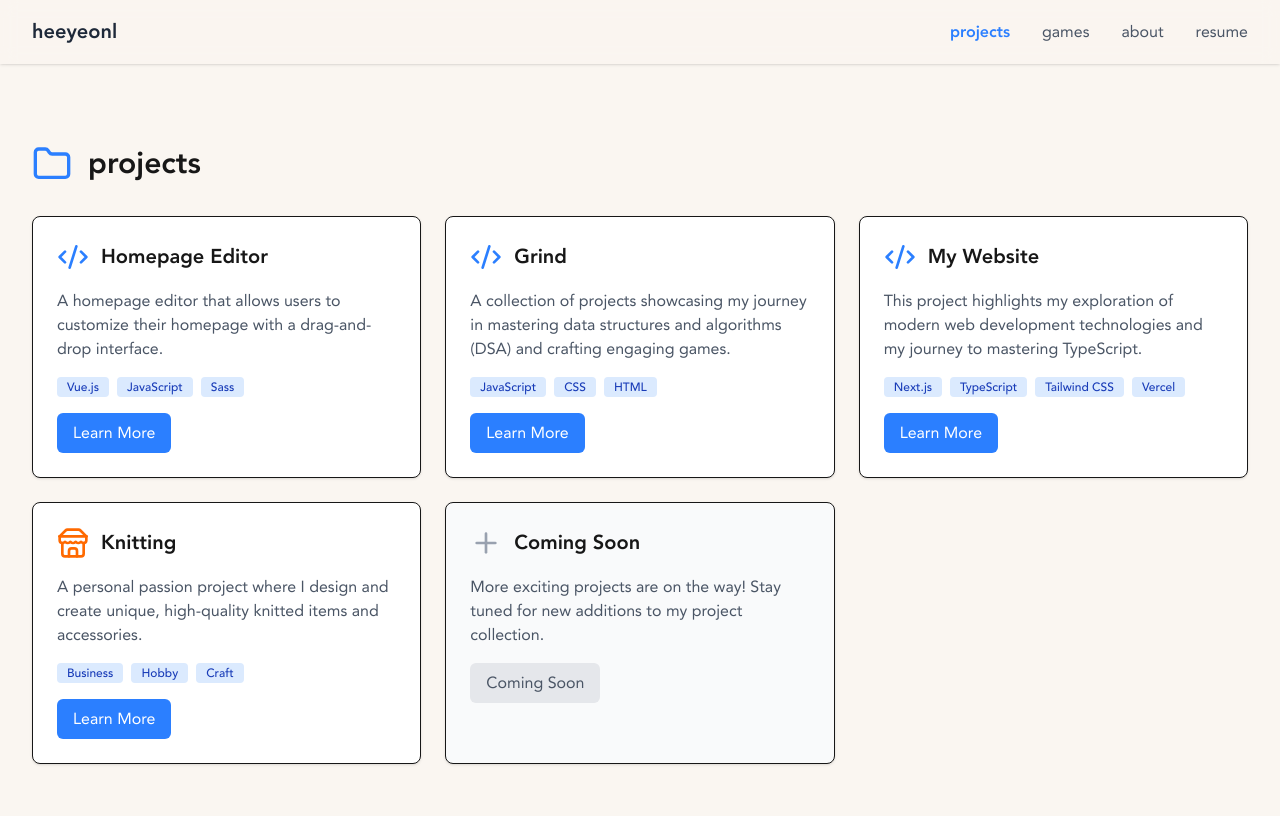
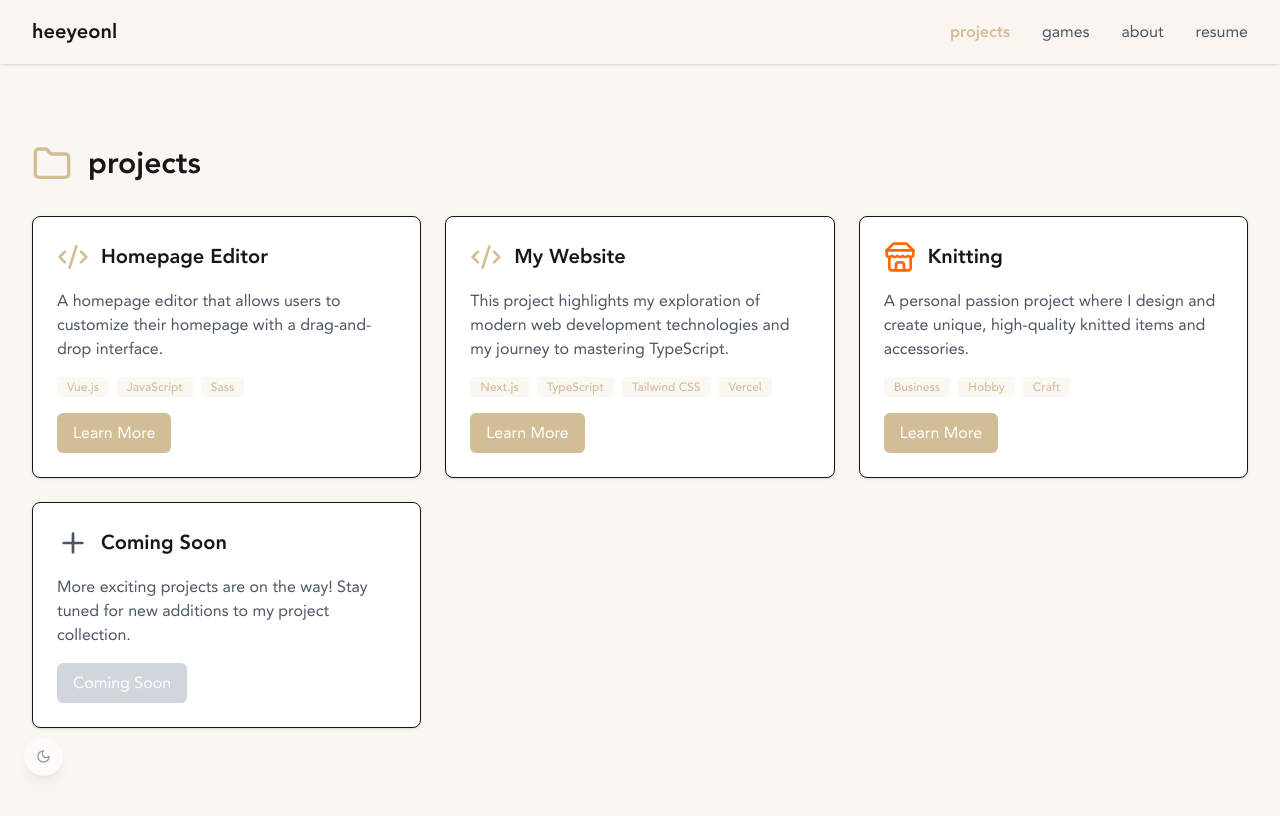
Before and after one commit to heeyeonl/the-website, a Next.js app: page /projects in a window 1280 px wide. Shown: the top 816 px of the page. Built offline with nearby package versions, Linux system fonts and the light colour scheme.

Commit message:
added theme toggle, removed grind project

```diff
--- /dev/null
+++ b/app/components/Card.tsx
@@ -0,0 +1,82 @@
+'use client';
+
+import Link from 'next/link';
+import { ReactNode } from 'react';
+
+interface CardProps {
+  title: string;
+  description: string;
+  icon?: ReactNode;
+  iconColor?: string;
+  tags?: string[];
+  href?: string;
+  status?: 'available' | 'coming-soon';
+  actionLabel?: string;
+  className?: string;
+}
+
+export default function Card({
+  title,
+  description,
+  icon,
+  iconColor = 'text-[var(--secondary-color)]',
+  tags = [],
+  href,
+  status = 'available',
+  actionLabel = 'Learn More',
+  className = '',
+}: CardProps) {
+  const isAvailable = status === 'available';
+
+  return (
+    <div
+      className={`
+        border rounded-lg p-6 shadow-sm transition-all duration-300 hover:shadow-md hover:-translate-y-1 bg-[var(--ui-white)]
+        ${className}
+      `}
+    >
+      {/* Header */}
+      <div className="flex items-center gap-3 mb-4">
+        {icon && (
+          <div className={`${isAvailable ? iconColor : 'text-[var(--text-secondary)]'}`}>
+            {icon}
+          </div>
+        )}
+        <h2 className="text-xl font-semibold text-[var(--text-primary)]">{title}</h2>
+      </div>
+
+      {/* Description */}
+      <p className="text-[var(--text-secondary)] mb-4">{description}</p>
+
+      {/* Tags */}
+      {tags.length > 0 && (
+        <div className="flex flex-wrap gap-2 mb-4">
+          {tags.map((tag) => (
+            <span
+              key={tag}
+              className="bg-[var(--secondary-color)]/10 text-[var(--secondary-color)] text-xs font-medium px-2.5 py-0.5 rounded"
+            >
+              {tag}
+            </span>
+          ))}
+        </div>
+      )}
+
+      {/* Action Button */}
+      {href ? (
+        isAvailable ? (
+          <Link
+            href={href}
+            className="inline-block bg-[var(--secondary-color)] text-white px-4 py-2 rounded-md hover:bg-[var(--secondary-color-hover)] transition-colors"
+          >
+            {actionLabel}
+          </Link>
+        ) : (
+          <span className="inline-block bg-gray-300 text-[var(--ui-white)] px-4 py-2 rounded-md cursor-not-allowed">
+            Coming Soon
+          </span>
+        )
+      ) : null}
+    </div>
+  );
+}
--- a/app/components/Navigation.tsx
+++ b/app/components/Navigation.tsx
@@ -10,24 +10,26 @@ export default function Navigation() {
   const [isMenuOpen, setIsMenuOpen] = useState(false);
 
   const isActive = (path: string) => {
-    return pathname === path ? 'text-blue-500 font-bold' : 'text-gray-600 hover:text-blue-500';
+    return pathname === path ? 'text-[var(--text-hover)] font-bold' : 'text-[var(--text-secondary)] hover:text-[var(--text-hover)]';
   };
 
   return (
-    <nav className="fixed top-0 left-0 right-0 bg-[#faf6f1]/80 backdrop-blur-sm shadow-sm z-50">
+    <nav className="fixed top-0 left-0 right-0 bg-[var(--nav-bg)] backdrop-blur-sm shadow-sm z-50">
       <div className="max-w-7xl mx-auto px-4 sm:px-6 lg:px-8">
         <div className="flex items-center justify-between h-16">
-          <Link href="/" className="text-xl font-bold text-gray-800 hover:text-blue-500">
+          <Link href="/" className="text-xl font-bold text-[var(--text-primary)] hover:text-[var(--text-hover)]">
             heeyeonl
           </Link>
 
+          <div className="flex items-center space-x-4">
             {/* Mobile menu button */}
             <button
               onClick={() => setIsMenuOpen(!isMenuOpen)}
-            className="md:hidden p-2 rounded-md hover:bg-gray-100"
+              className="md:hidden p-2 rounded-md hover:bg-[var(--ui-white)] text-[var(--text-secondary)]"
             >
               {isMenuOpen ? <X size={24} /> : <Menu size={24} />}
             </button>
+          </div>
 
           {/* Desktop navigation */}
           <div className="hidden md:flex space-x-8 items-center">
@@ -43,7 +45,7 @@ export default function Navigation() {
             <a
               href="/HeeyeonLee_Resume.pdf"
               download
-              className="text-gray-600 hover:text-blue-500 transition-colors duration-200"
+              className="text-[var(--text-secondary)] hover:text-[var(--text-hover)] transition-colors duration-200"
             >
               resume
             </a>
@@ -81,7 +83,7 @@ export default function Navigation() {
             <a
               href="/HeeyeonLee_Resume.pdf"
               download
-              className="text-gray-600 hover:text-blue-500 transition-colors duration-200"
+              className="text-[var(--text-secondary)] hover:text-[var(--text-hover)] transition-colors duration-200"
               onClick={() => setIsMenuOpen(false)}
             >
               resume
--- /dev/null
+++ b/app/components/ThemeToggle.tsx
@@ -0,0 +1,18 @@
+'use client';
+
+import { Sun, Moon } from 'lucide-react';
+import { useTheme } from '../context/ThemeContext';
+
+export default function ThemeToggle() {
+  const { theme, toggleTheme } = useTheme();
+
+  return (
+    <button
+      onClick={toggleTheme}
+      className="fixed bottom-6 left-6 p-3 rounded-full opacity-60 bg-[var(--ui-white)] shadow-lg text-[var(--text-secondary)] hover:text-[var(--text-hover)] transition-all duration-200 hover:scale-110 z-50"
+      aria-label="Toggle theme"
+    >
+      {theme === 'dark' ? <Sun size={15} /> : <Moon size={15} />}
+    </button>
+  );
+}
--- /dev/null
+++ b/app/context/ThemeContext.tsx
@@ -0,0 +1,50 @@
+'use client';
+
+import { createContext, useContext, useEffect, useState } from 'react';
+
+type Theme = 'light' | 'dark';
+
+type ThemeContextType = {
+  theme: Theme;
+  toggleTheme: () => void;
+};
+
+const ThemeContext = createContext<ThemeContextType | undefined>(undefined);
+
+export function ThemeProvider({ children }: { children: React.ReactNode }) {
+  const [theme, setTheme] = useState<Theme>('light');
+
+  useEffect(() => {
+    // Check if theme preference exists in localStorage
+    const savedTheme = localStorage.getItem('theme') as Theme;
+    if (savedTheme) {
+      setTheme(savedTheme);
+      document.documentElement.classList.toggle('dark', savedTheme === 'dark');
+    } else if (window.matchMedia('(prefers-color-scheme: dark)').matches) {
+      // If no saved preference, check system preference
+      setTheme('dark');
+      document.documentElement.classList.add('dark');
+    }
+  }, []);
+
+  const toggleTheme = () => {
+    const newTheme = theme === 'light' ? 'dark' : 'light';
+    setTheme(newTheme);
+    localStorage.setItem('theme', newTheme);
+    document.documentElement.classList.toggle('dark', newTheme === 'dark');
+  };
+
+  return (
+    <ThemeContext.Provider value={{ theme, toggleTheme }}>
+      {children}
+    </ThemeContext.Provider>
+  );
+}
+
+export function useTheme() {
+  const context = useContext(ThemeContext);
+  if (context === undefined) {
+    throw new Error('useTheme must be used within a ThemeProvider');
+  }
+  return context;
+}
--- a/app/games/page.tsx
+++ b/app/games/page.tsx
@@ -1,7 +1,7 @@
 'use client';
 
-import Link from 'next/link';
-import { Brain, Gamepad, Plus } from 'lucide-react';
+import { Gamepad2, Plus } from 'lucide-react';
+import Card from '../components/Card';
 
 interface GameCard {
   title: string;
@@ -9,22 +9,34 @@ interface GameCard {
   href: string;
   icon: React.ReactNode;
   status: 'available' | 'coming-soon';
+  statusColor?: string;
+  tags: string[];
 }
 
 const games: GameCard[] = [
   {
-    title: "Hexagon",
-    description: "A memory game from 'The Devil's Plan' where you need to find combinations of numbers that add up to a target sum.",
+    title: "Hexagon Game",
+    description: "A challenging puzzle game where you need to match colors in a hexagonal grid. Test your strategic thinking and pattern recognition skills.",
     href: "/games/hexagon",
-    icon: <Brain size={32} />,
-    status: 'available'
+    icon: <Gamepad2 size={32} />,
+    status: 'available',
+    tags: ['React', 'TypeScript', 'Game Logic']
   },
   {
-    title: "Coming Soon",
-    description: "More exciting games are on the way! Stay tuned for new additions to our game collection.",
+    title: "Tic Tac Toe",
+    description: "The classic game of X's and O's with a modern twist. Play against a friend or challenge the AI opponent with different difficulty levels.",
+    href: "/games/tic-tac-toe",
+    icon: <Gamepad2 size={32} />,
+    status: 'coming-soon',
+    tags: ['React', 'AI', 'Multiplayer']
+  },
+  {
+    title: "More Games",
+    description: "More exciting games are in development! Stay tuned for new additions to the game collection.",
     href: "#",
     icon: <Plus size={32} />,
-    status: 'coming-soon'
+    status: 'coming-soon',
+    tags: []
   }
 ];
 
@@ -32,40 +44,22 @@ export default function Games() {
   return (
     <div className="max-w-7xl mx-auto px-4 sm:px-6 lg:px-8 py-20">
       <div className="flex items-center gap-4 mb-8">
-        <Gamepad size={40} className="text-blue-500" />
-        <h1 className="text-3xl font-bold">Games</h1>
+        <Gamepad2 size={40} className="text-[var(--secondary-color)]" />
+        <h1 className="text-3xl font-bold text-[var(--text-primary)]">games</h1>
       </div>
 
       <div className="grid grid-cols-1 md:grid-cols-2 lg:grid-cols-3 gap-6">
         {games.map((game) => (
-          <div
+          <Card
             key={game.title}
-            className={`border rounded-lg p-6 shadow-sm transition-all duration-300 ${
-              game.status === 'available'
-                ? 'hover:shadow-md hover:-translate-y-1 bg-white'
-                : 'bg-gray-50'
-            }`}
-          >
-            <div className="flex items-center gap-3 mb-4">
-              <div className={`${game.status === 'available' ? 'text-blue-500' : 'text-gray-400'}`}>
-                {game.icon}
-              </div>
-              <h2 className="text-xl font-semibold">{game.title}</h2>
-            </div>
-            <p className="text-gray-600 mb-4">{game.description}</p>
-            {game.status === 'available' ? (
-              <Link
-                href={game.href}
-                className="inline-block bg-blue-500 text-white px-4 py-2 rounded-md hover:bg-blue-600 transition-colors"
-              >
-                Play Now
-              </Link>
-            ) : (
-              <span className="inline-block bg-gray-200 text-gray-600 px-4 py-2 rounded-md cursor-not-allowed">
-                Coming Soon
-              </span>
-            )}
-          </div>
+            title={game.title}
+            description={game.description}
+            icon={game.icon}
+            iconColor={game.statusColor}
+            href={game.href}
+            tags={game.tags}
+            status={game.status}
+          />
         ))}
       </div>
     </div>
--- a/app/globals.css
+++ b/app/globals.css
@@ -6,9 +6,28 @@
   --ui-white: #ffffff;
   --primary-color: #ef4444;
   --primary-color-hover: #dc2626;
-  --secondary-color: #3b82f6;
-  --secondary-color-hover: #2563eb;
+  --secondary-color: #d2bd96;
+  --secondary-color-hover: #c8ae7e;
   --box-shadow: 0 1px 3px 0 rgb(0 0 0 / 0.1), 0 1px 2px -1px rgb(0 0 0 / 0.1);
+  --nav-bg: rgba(250, 246, 241, 0.8);
+  --text-primary: #171717;
+  --text-secondary: #4b5563;
+  --text-hover: #d2bd96;
+}
+
+:root.dark {
+  --background: #1a1a1a;
+  --foreground: #ffffff;
+  --ui-white: #2d2d2d;
+  --primary-color: #ef4444;
+  --primary-color-hover: #dc2626;
+  --secondary-color: #d2bd96;
+  --secondary-color-hover: #c8ae7e;
+  --box-shadow: 0 1px 3px 0 rgb(255 255 255 / 0.1), 0 1px 2px -1px rgb(255 255 255 / 0.1);
+  --nav-bg: rgba(26, 26, 26, 0.8);
+  --text-primary: #ffffff;
+  --text-secondary: #d1d5db;
+  --text-hover: #d2bd96;
 }
 
 @theme inline {
--- a/app/layout.tsx
+++ b/app/layout.tsx
@@ -2,6 +2,8 @@ import type { Metadata } from "next";
 import { avenir } from './fonts';
 import "./globals.css";
 import Navigation from "./components/Navigation";
+import ThemeToggle from "./components/ThemeToggle";
+import { ThemeProvider } from "./context/ThemeContext";
 
 export const metadata: Metadata = {
   title: "Heeyeon Lee",
@@ -15,11 +17,14 @@ export default function RootLayout({
 }) {
   return (
     <html lang="en" className={`${avenir.variable}`}>
-      <body className="font-avenir bg-[#faf6f1]">
-        <Navigation />
-        <main className="pt-16">
-          {children}
-        </main>
+      <body className="font-avenir">
+        <ThemeProvider>
+          <Navigation />
+          <main className="pt-16">
+            {children}
+          </main>
+          <ThemeToggle />
+        </ThemeProvider>
       </body>
     </html>
   );
--- a/app/page.tsx
+++ b/app/page.tsx
@@ -31,7 +31,7 @@ export default function Home() {
           </div>
           <div className="relative font-sansita text-2xl sm:text-3xl md:text-4xl lg:text-5xl tracking-wide">
             {index === 0 ? '' : 'a '}
-            <span className={`inline-block ${index !== 0 ? 'w-[130px] sm:w-[160px] md:w-[200px] lg:w-[320px] border-b-2 border-black text-center' : ''}`}>
+            <span className={`inline-block ${index !== 0 ? 'w-[130px] sm:w-[160px] md:w-[200px] lg:w-[320px] border-b-2 border-[var(--text-primary)] text-center' : ''}`}>
               <span className="animate-[fade_5s_infinite]">
                 {words[index]}
               </span>
--- a/app/projects/page.tsx
+++ b/app/projects/page.tsx
@@ -1,7 +1,7 @@
 'use client';
 
-import Link from 'next/link';
 import { Code2, Folder, Plus, Store } from 'lucide-react';
+import Card from '../components/Card';
 
 interface ProjectCard {
   title: string;
@@ -22,14 +22,14 @@ const projects: ProjectCard[] = [
     status: 'available',
     tags: ['Vue.js', 'JavaScript', 'Sass']
   },
-  {
-    title: "Grind",
-    description: "A collection of projects showcasing my journey in mastering data structures and algorithms (DSA) and crafting engaging games.",
-    href: "/projects/grind",
-    icon: <Code2 size={32} />,
-    status: 'available',
-    tags: ['JavaScript', 'CSS', 'HTML']
-  },
+  // {
+  //   title: "Grind",
+  //   description: "A collection of projects showcasing my journey in mastering data structures and algorithms (DSA) and crafting engaging games.",
+  //   href: "/projects/grind",
+  //   icon: <Code2 size={32} />,
+  //   status: 'available',
+  //   tags: ['JavaScript', 'CSS', 'HTML']
+  // },
   {
     title: "My Website",
     description: "This project highlights my exploration of modern web development technologies and my journey to mastering TypeScript.",
@@ -61,52 +61,22 @@ export default function Projects() {
   return (
     <div className="max-w-7xl mx-auto px-4 sm:px-6 lg:px-8 py-20">
       <div className="flex items-center gap-4 mb-8">
-        <Folder size={40} className="text-blue-500" />
-        <h1 className="text-3xl font-bold">projects</h1>
+        <Folder size={40} className="text-[var(--secondary-color)]" />
+        <h1 className="text-3xl font-bold text-[var(--text-primary)]">projects</h1>
       </div>
 
       <div className="grid grid-cols-1 md:grid-cols-2 lg:grid-cols-3 gap-6">
         {projects.map((project) => (
-          <div
+          <Card
             key={project.title}
-            className={`border rounded-lg p-6 shadow-sm transition-all duration-300 ${
-              project.status === 'available'
-                ? 'hover:shadow-md hover:-translate-y-1 bg-white'
-                : 'bg-gray-50'
-            }`}
-          >
-            <div className="flex items-center gap-3 mb-4">
-              <div className={`${project.status === 'available' ? `${project.statusColor ? project.statusColor : 'text-blue-500'}` : 'text-gray-400'}`}>
-                {project.icon}
-              </div>
-              <h2 className="text-xl font-semibold">{project.title}</h2>
-            </div>
-            <p className="text-gray-600 mb-4">{project.description}</p>
-            {project.tags.length > 0 && (
-              <div className="flex flex-wrap gap-2 mb-4">
-                {project.tags.map((tag) => (
-                  <span
-                    key={tag}
-                    className="bg-blue-100 text-blue-800 text-xs font-medium px-2.5 py-0.5 rounded"
-                  >
-                    {tag}
-                  </span>
-                ))}
-              </div>
-            )}
-            {project.status === 'available' ? (
-              <Link
-                href={project.href}
-                className="inline-block bg-blue-500 text-white px-4 py-2 rounded-md hover:bg-blue-600 transition-colors"
-              >
-                Learn More
-              </Link>
-            ) : (
-              <span className="inline-block bg-gray-200 text-gray-600 px-4 py-2 rounded-md cursor-not-allowed">
-                Coming Soon
-              </span>
-            )}
-          </div>
+            title={project.title}
+            description={project.description}
+            icon={project.icon}
+            iconColor={project.statusColor}
+            href={project.href}
+            tags={project.tags}
+            status={project.status}
+          />
         ))}
       </div>
     </div>
```
Also changed, not shown: app/about/page.tsx (+6 -6 lines), app/projects/my-website/page.tsx (+4 -4 lines). Lines whose indentation alone changed are shown as unchanged.
